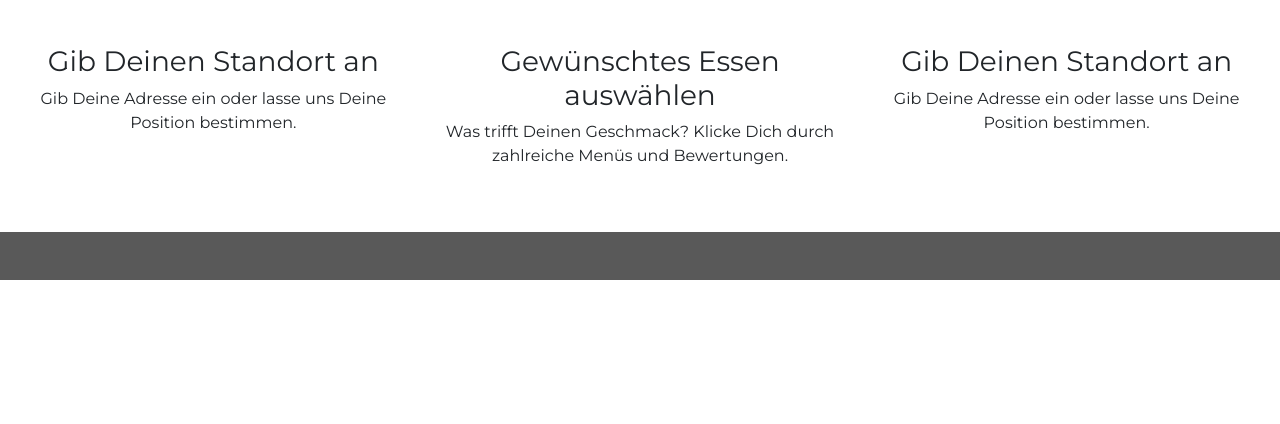
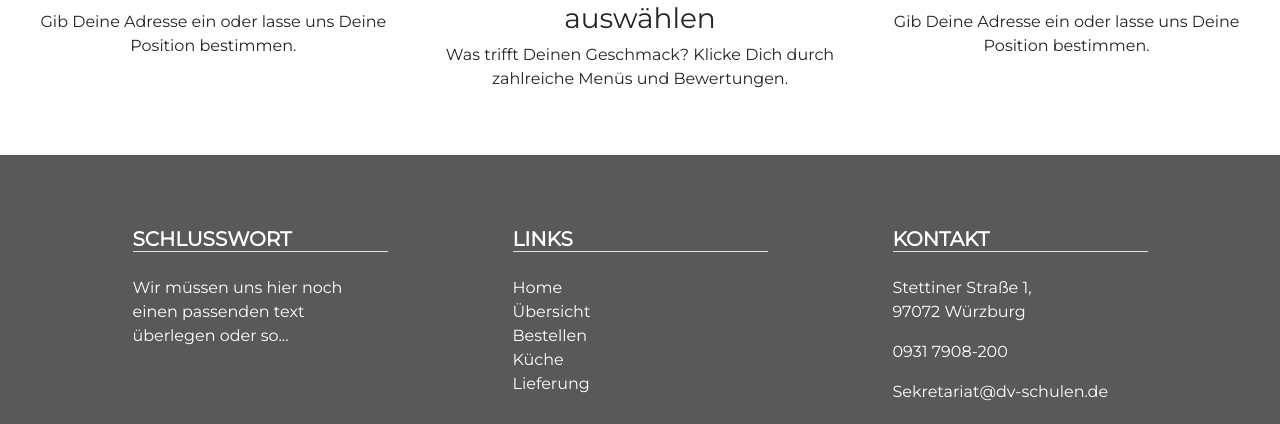
Before and after one commit to MichaelWinsauer/Vulcanus, a PHP site: page /html/main.html in a window 1280 px wide. Shown: the part 1834-2258 px from the top of the page. Before the commit the page ends 2114 px from the top, so only its background shows below. Run offline with PHP 8.4, Linux system fonts and the light colour scheme.

Commit message:
footer added + image scaling problems fixed
Former-commit-id: 05a07057290387640653706bc67f381a96377f41

```diff
--- a/Pizzabestelldienst/css/style.css
+++ b/Pizzabestelldienst/css/style.css
@@ -55,3 +55,30 @@
 .w-300 {
     width: 300px;
 }
+
+.logoScaling-full {
+    width:100%;
+    height: auto;
+    overflow:hidden;
+}
+
+.logoScaling-small {
+    width:75%;
+    height: auto;
+    overflow:hidden;
+}
+
+.list-group-item {
+    background-color: transparent;
+    border-top: 1px solid #ddd;
+    border-radius: 0;
+    color: #fff;
+}
+
+.list-group-transparent {
+    background-color: transparent;
+}
+
+.list-item {
+    color: white;
+}
--- a/Pizzabestelldienst/html/main.html
+++ b/Pizzabestelldienst/html/main.html
@@ -81,7 +81,9 @@
                 Über uns
             </h1>
             <div class="row my-5">
-                <img src="../images/logo_dark.png" width="400" class="col-xs-12 col-md-5 mx-5">
+                <div class="col-xs-12 col-md-5">
+                    <img src="../images/logo_dark.png" class="logoScaling-full">
+                </div>
                 <p class="lh-30 mx-5 col-xs-12 col-md-5 text-justify">
 
                         Vulcanus hat sich auf dünne und knusprige handwerkliche Pizza in persönlicher Größe mit all
@@ -101,17 +103,17 @@
             <h1 class="h1 text-center my-5">Wie's funktioniert</h1>
             <div class="row text-center">
                 <div class="col-xs-12 col-sm-6 col-md-4 w-300 my-5">
-                    <img src="../images/welcome1.jpg" width="400" class="mb-5">
+                    <img src="../images/welcome1.jpg" class="mb-5 logoScaling-small">
                     <h3>Gib Deinen Standort an</h3>
                     <p>Gib Deine Adresse ein oder lasse uns Deine Position bestimmen.</p>
                 </div>
                 <div class="col-xs-12 col-sm-6 col-md-4 w-300 my-5">
-                    <img src="../images/welcome1.jpg" width="400" class="mb-5">
+                    <img src="../images/welcome1.jpg" class="mb-5 logoScaling-small">
                     <h3>Gewünschtes Essen auswählen</h3>
                     <p>Was trifft Deinen Geschmack? Klicke Dich durch zahlreiche Menüs und Bewertungen.</p>
                 </div>
                 <div class="col-xs-12 col-md-4 w-300 my-5">
-                    <img src="../images/welcome1.jpg" width="400" class="mb-5">
+                    <img src="../images/welcome1.jpg" class="mb-5 logoScaling-small">
                     <h3>Gib Deinen Standort an</h3>
                     <p>Gib Deine Adresse ein oder lasse uns Deine Position bestimmen.</p>
                 </div>
@@ -119,9 +121,64 @@
         </div>
 
         <!--Footer-->
-        <div class="container-fluid pt-5 bg-59">
-
-        </div>
+        <footer class="pt-5 bg-59 text-white">
+            <div class="container text-center text-md-left ">
+                <div class="row d-flex justify-content-around">
+                    <div class="col-md-3 col-xs-12 mt-4 mb-1">
+                        <h5 class="font-weight-bold text-uppercase mb-4 border-bottom">Schlusswort</h5>
+                        <p>Wir müssen uns hier noch einen passenden text überlegen oder so...</p>
+                    </div>
+                    <div class="col-md-3 col-xs-12 mt-4 mb-1">
+                        <h5 class="font-weight-bold text-uppercase mb-4 border-bottom">Links</h5>
+                        <ul class="list-unstyled">
+                            <li>
+                                <a href="main.html" class="text-white">Home</a>
+                            </li>
+                            <li>
+                                <a href="uebersicht.html" class="text-white">Übersicht</a>
+                            </li>
+                            <li>
+                                <a href="bestellen.html" class="text-white">Bestellen</a>
+                            </li>
+                            <li>
+                                <a href="kueche.html" class="text-white">Küche</a>
+                            </li>
+                            <li>
+                                <a href="lieferung.html" class="text-white">Lieferung</a>
+                            </li>
+                        </ul>
+                    </div>
+                    <div class="col-md-3 col-xs-12 mt-4 mb-1">
+                        <h5 class="font-weight-bold text-uppercase mb-4 border-bottom">Kontakt</h5>
+                        <ul class="list-unstyled">
+                            <li>
+                                <p>Stettiner Straße 1,<br> 97072 Würzburg</p>
+                            </li>
+                            <li>
+                                <p>0931 7908-200</p>
+                            </li>
+                            <li>
+                                <p>Sekretariat@dv-schulen.de</p>
+                            </li>
+                        </ul>
+                    </div>
+                </div>
+            </div>
+        </footer>
+        <!-- <div class="container-fluid pt-5 bg-59">
+            <div class="row">
+                <div class="col-md-4 col-xs-12"> -->
+                    <!--Seiten-->
+                    <!-- <div class="list-group list-group-flush list-group-transparent mx-5 my-5">
+                        <a href="main.html" class="list-group-item">Home</a>
+                        <a href="uebersicht.html" class="list-group-item">Übersicht</a>
+                        <a href="bestellen.html" class="list-group-item">Bestellen</a>
+                        <a href="kueche.html" class="list-group-item">Küche</a>
+                        <a href="liefer.html" class="list-group-item list-bg-transparent">Lieferant</a>
+                    </div>
+                </div>
+            </div>
+        </div> -->
 
     </body>
 </html>
```
